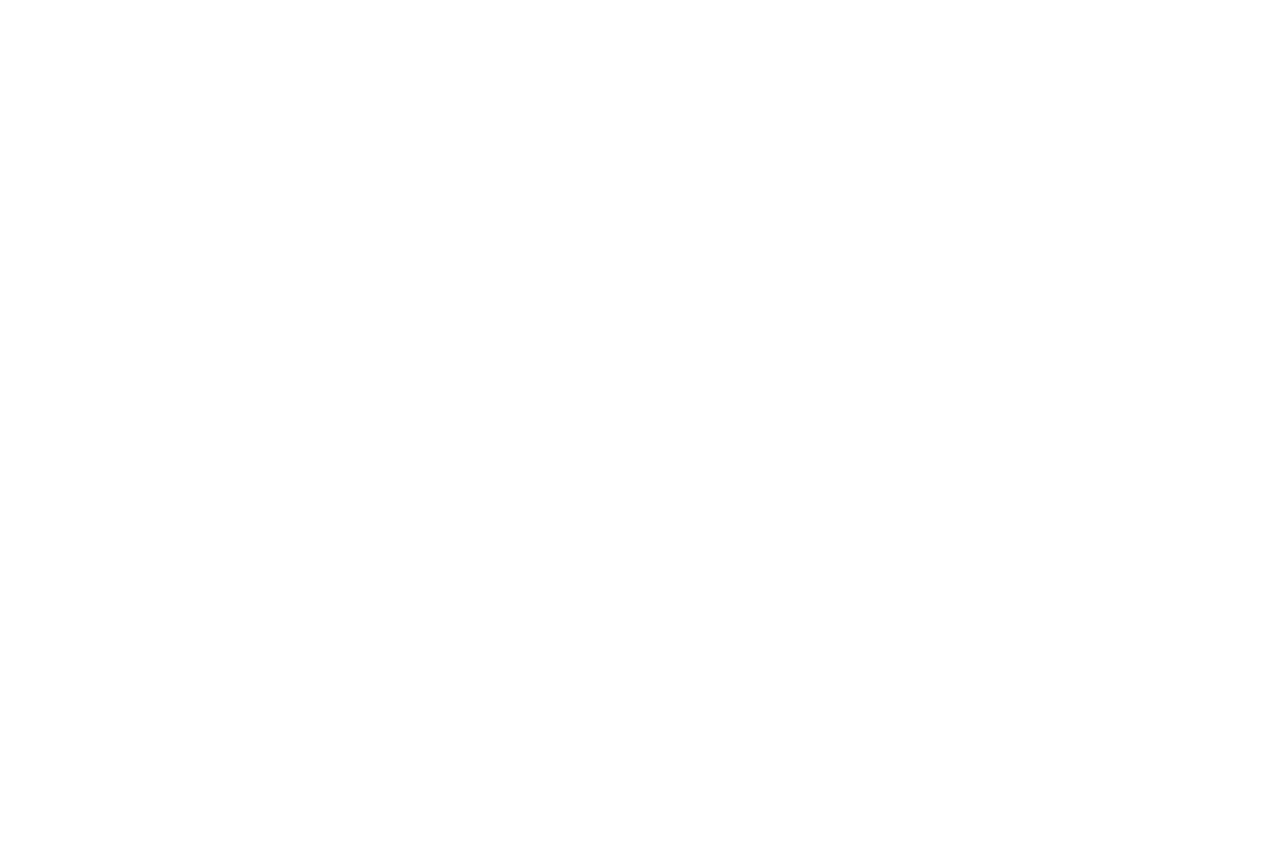
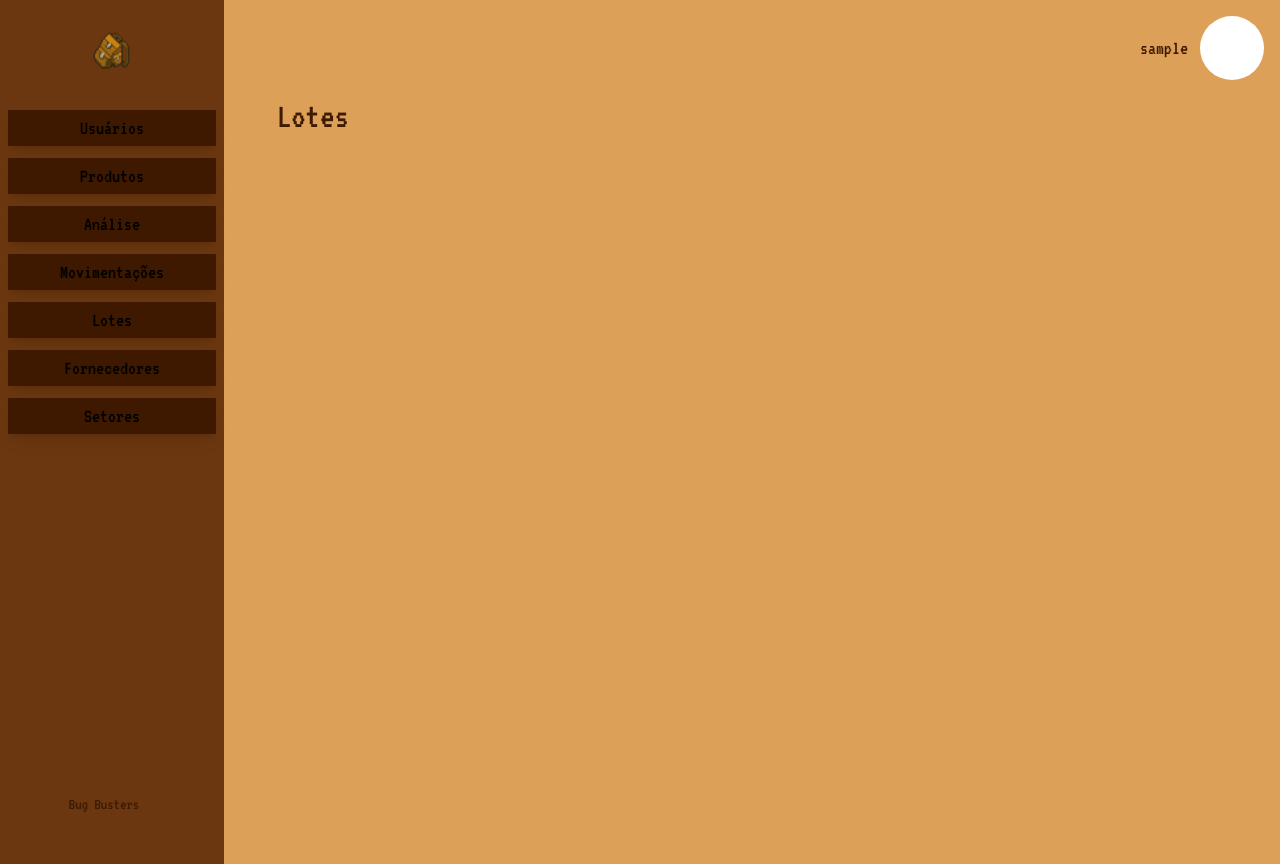
Before and after one commit to BugBustersFatecSJC/inv.sort-back, a React (Create React App) app: page /batches in a window 1280 px wide. Before the commit this address had no page. Before the commit the page ends 800 px from the top, so only its background shows below. Built offline with nearby package versions, Linux system fonts and the light colour scheme; sample sign-in values are in the browser's storage.

Commit message:
[feat] Adiciona rotas e links para as outras páginas

```diff
--- a/src/App.js
+++ b/src/App.js
@@ -1,4 +1,4 @@
-import { useState, useEffect } from 'react'
+import React from 'react'
 import {
   BrowserRouter as Router,
   Route,
@@ -8,11 +8,13 @@ import {
 import './App.css'
 import Login from './pages/Login/Login'
 import InitialSignUp from './pages/InitialSignUp/InitialSignUp'
-import api from "./services/api"
 import MainPageRender from './pages/MainPageRender/MainPageRender'
-import MovimentsPage from './pages/MovementPage/MovementPage'
+import MovementPage from './pages/MovementPage/MovementPage'
 import UserPage from './pages/UserPage/UserPage'
 import Analytics from './pages/Analytics/Analytics'
+import Batch from './pages/Batch/Batch'
+import Sector from './pages/Sector/Sector'
+import Supplier from './pages/Supplier/Supplier'
 
 /* ProtectedRoute redireciona o usuario para a pagina de login, caso o mesmo não esteja logado
 IMPORTANTE: Use essa função em toda página que não deve ser acessada antes do login */
@@ -32,15 +34,18 @@ function App() {
     <div>
       <Router>
         <Routes>
-          /*
+          {/*
           * TODO: Usar o /products como nosso index (/)
-          */
+          */}
           <Route path="/cadastro" element={<InitialSignUp />} />
           <Route path="/login" element={<ProtectedLogin element={Login} />} />
           <Route path="/products" element={<ProtectedRoute element={MainPageRender} />} />
           <Route path="/analytics" element={<Analytics />} />
           <Route path="/userpage" element={<ProtectedRoute element={UserPage} />} />
-          <Route path="/movements" element={<MovimentsPage />} />
+          <Route path="/movements" element={<ProtectedRoute element={MovementPage} />} />
+          <Route path="/batches" element={<ProtectedRoute element={Batch} />} />
+          <Route path="/sectors" element={<ProtectedRoute element={Sector} />} />
+          <Route path="/suppliers" element={<ProtectedRoute element={Supplier} />} />
         </Routes>
       </Router>
     </div>
--- a/src/components/CategoryButtons/CategoryButtons.js
+++ b/src/components/CategoryButtons/CategoryButtons.js
@@ -8,21 +8,58 @@ function CategoryButtons() {
       navigate('/userpage')
   }
 
+  const navigateProducts = () => {
+      navigate('/products')
+  }
+
+  const navigateAnalytics = () => {
+      navigate('/analytics')
+  }
+
+  const navigateMovements = () => {
+      navigate('/movements')
+  }
+
+  const navigateBatches = () => {
+      navigate('/batches')
+  }
+
+  const navigateSectors = () => {
+      navigate('/sectors')
+  }
+
+  const navigateSuppliers = () => {
+      navigate('/suppliers')
+  }
+
   return (
     <div className='flex flex-col w-full'>
-      <a onClick={navigateUserpage} className="text-center mb-3  w-full p-1 alt-color-5-bg text-black shadow-lg font-pixel mb-1 text-xl main-color border-3 border-black cursor-pointer hvr-grow">
+      <a onClick={navigateUserpage} className="text-center mb-3  w-full p-1 alt-color-5-bg text-black shadow-lg font-pixel mb-1 text-xl main-color border-3 border-black cursor-pointer cursor-pointer hvr-grow">
         Usuários
       </a>
-      <a href='' className="text-center mb-3  w-full p-1 alt-color-5-bg text-black shadow-lg font-pixel mb-1 text-xl main-color border-3 border-black hvr-grow">
+
+      <a onClick={navigateProducts} className="text-center mb-3  w-full p-1 alt-color-5-bg text-black shadow-lg font-pixel mb-1 text-xl main-color border-3 border-black cursor-pointer hvr-grow">
         Produtos
       </a>
 
-      <a href='' className="text-center mb-3 w-full p-1 alt-color-5-bg text-black shadow-lg font-pixel text-xl main-color border-3 border-black hvr-grow">
-       Analytics
+      <a onClick={navigateAnalytics} className="text-center mb-3 w-full p-1 alt-color-5-bg text-black shadow-lg font-pixel text-xl main-color border-3 border-black cursor-pointer hvr-grow">
+       Análise
       </a>
 
-      <a href='' className="text-center mb-3 w-full p-1 alt-color-5-bg text-black shadow-lg font-pixel text-xl main-color border-3 border-black hvr-grow">
-       Histórico
+      <a onClick={navigateMovements} className="text-center mb-3 w-full p-1 alt-color-5-bg text-black shadow-lg font-pixel text-xl main-color border-3 border-black cursor-pointer hvr-grow">
+       Movimentações
+      </a>
+
+      <a onClick={navigateBatches} className="text-center mb-3 w-full p-1 alt-color-5-bg text-black shadow-lg font-pixel text-xl main-color border-3 border-black cursor-pointer hvr-grow">
+       Lotes
+      </a>
+
+      <a onClick={navigateSuppliers} className="text-center mb-3 w-full p-1 alt-color-5-bg text-black shadow-lg font-pixel text-xl main-color border-3 border-black cursor-pointer hvr-grow">
+       Fornecedores
+      </a>
+
+      <a onClick={navigateSectors} className="text-center mb-3 w-full p-1 alt-color-5-bg text-black shadow-lg font-pixel text-xl main-color border-3 border-black cursor-pointer hvr-grow">
+       Setores
       </a>
     </div>
   );
--- /dev/null
+++ b/src/pages/Batch/Batch.js
@@ -0,0 +1,11 @@
+import React from 'react'
+import MainPage from '../MainPage/MainPage'
+
+function Batch() {
+  return (
+    <MainPage title="Lotes">
+    </MainPage>
+  )
+}
+
+export default Batch
--- /dev/null
+++ b/src/pages/Sector/Sector.js
@@ -0,0 +1,11 @@
+import React from 'react'
+import MainPage from '../MainPage/MainPage'
+
+function Sector() {
+  return (
+    <MainPage title="Setores e locais">
+    </MainPage>
+  )
+}
+
+export default Sector
--- /dev/null
+++ b/src/pages/Supplier/Supplier.js
@@ -0,0 +1,11 @@
+import React from 'react'
+import MainPage from '../MainPage/MainPage'
+
+function Supplier() {
+  return (
+    <MainPage title="Fornecedores">
+    </MainPage>
+  )
+}
+
+export default Supplier
```
Also changed, not shown: src/pages/MovementPage/MovementPage.js (+6 -8 lines).
